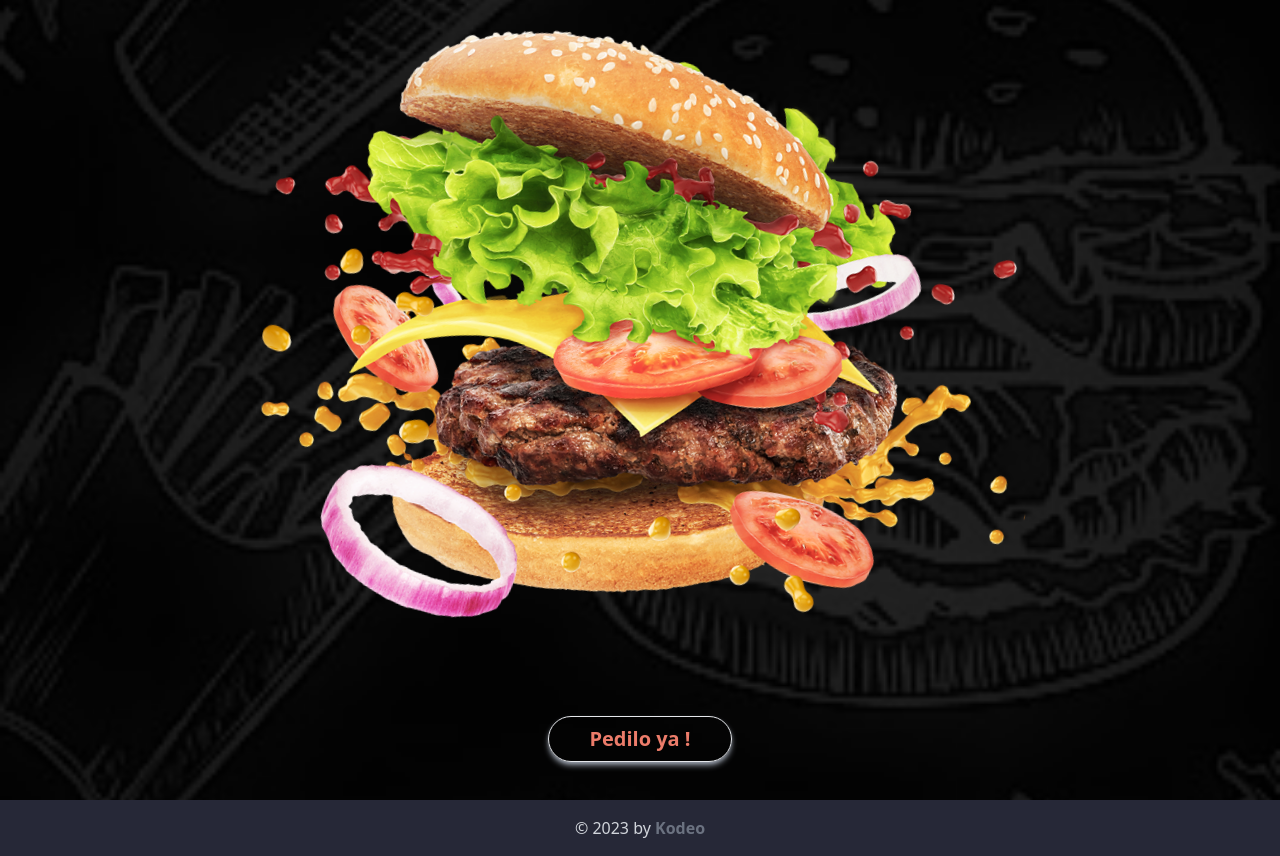
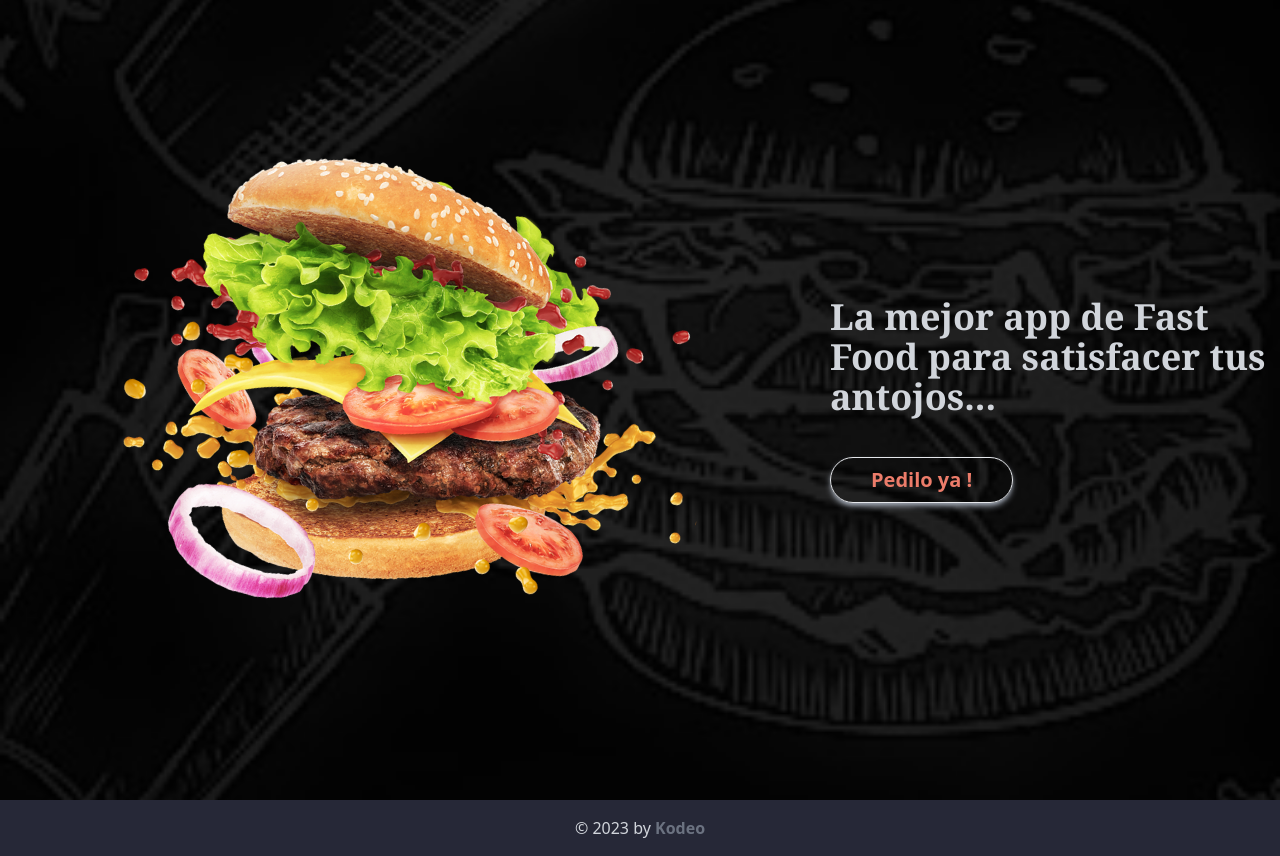
Before and after one commit to facuguardia/app-food, a React (Vite) app: page / in a window 1280 px wide. Built offline with nearby package versions, Linux system fonts and the light colour scheme; no server answers.

Commit message:
first restyling (Landing)

```diff
--- a/src/page/LandingPage.jsx
+++ b/src/page/LandingPage.jsx
@@ -4,16 +4,20 @@ import imgLanding from "../assets/logo-landing.png";
 
 function Landing() {
   return (
-    // Contenedor principal
-    <div className="flex flex-col justify-center items-center gap-12 overflow-hidden min-h-screen ">
+    <div className="flex flex-col items-center justify-center h-screen overflow-hidden lg:flex-row lg:justify-between lg:items-center">
       {/* Logo */}
-      <img src={imgLanding} className="rotate-12 scale-10 ml-5" />
+      <img src={imgLanding} className="rotate-12 scale-10 lg:scale-75" />
       {/* Boton para ingresar a la app*/}
-      <Link to="/login">
-        <button className="rounded-full border shadow-md shadow-gray-400 font-bold text-secondary py-2 px-10">
-          <h1 className="text-xl">Pedilo ya !</h1>
-        </button>
-      </Link>
+      <div className="flex flex-col justify-center items-center lg:items-start">
+        <h1 className="invisible lg:visible text-4xl font-bold font-serif text-gray-300 mb-5">
+          La mejor app de Fast Food para satisfacer tus antojos...
+        </h1>
+        <Link to="/login">
+          <button className="rounded-full border shadow-md shadow-gray-400 font-bold text-secondary py-2 px-10 lg:mt-5">
+            <h1 className="text-xl">Pedilo ya !</h1>
+          </button>
+        </Link>
+      </div>
     </div>
   );
 }
--- a/src/routes/App.jsx
+++ b/src/routes/App.jsx
@@ -22,7 +22,7 @@ import { CartProvider } from "../context/CartContext";
 
 function App() {
   return (
-    <div className="bg-img-background bg-center bg-cover h-screen w-full text-gray-300">
+    <div className="bg-img-background bg-center bg-cover text-gray-300">
       <CartProvider>
         <AuthProvider>
           <Layout>
```
